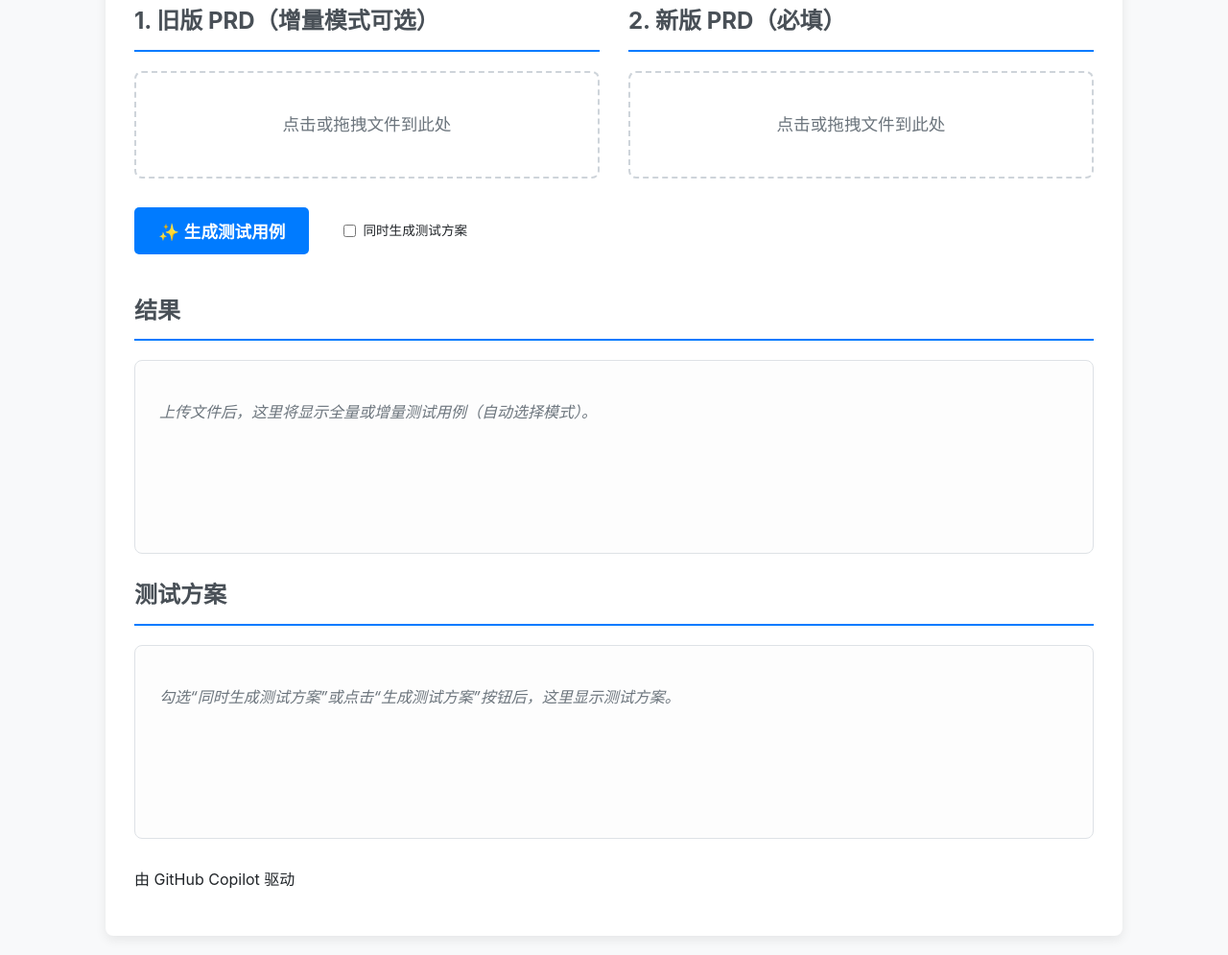
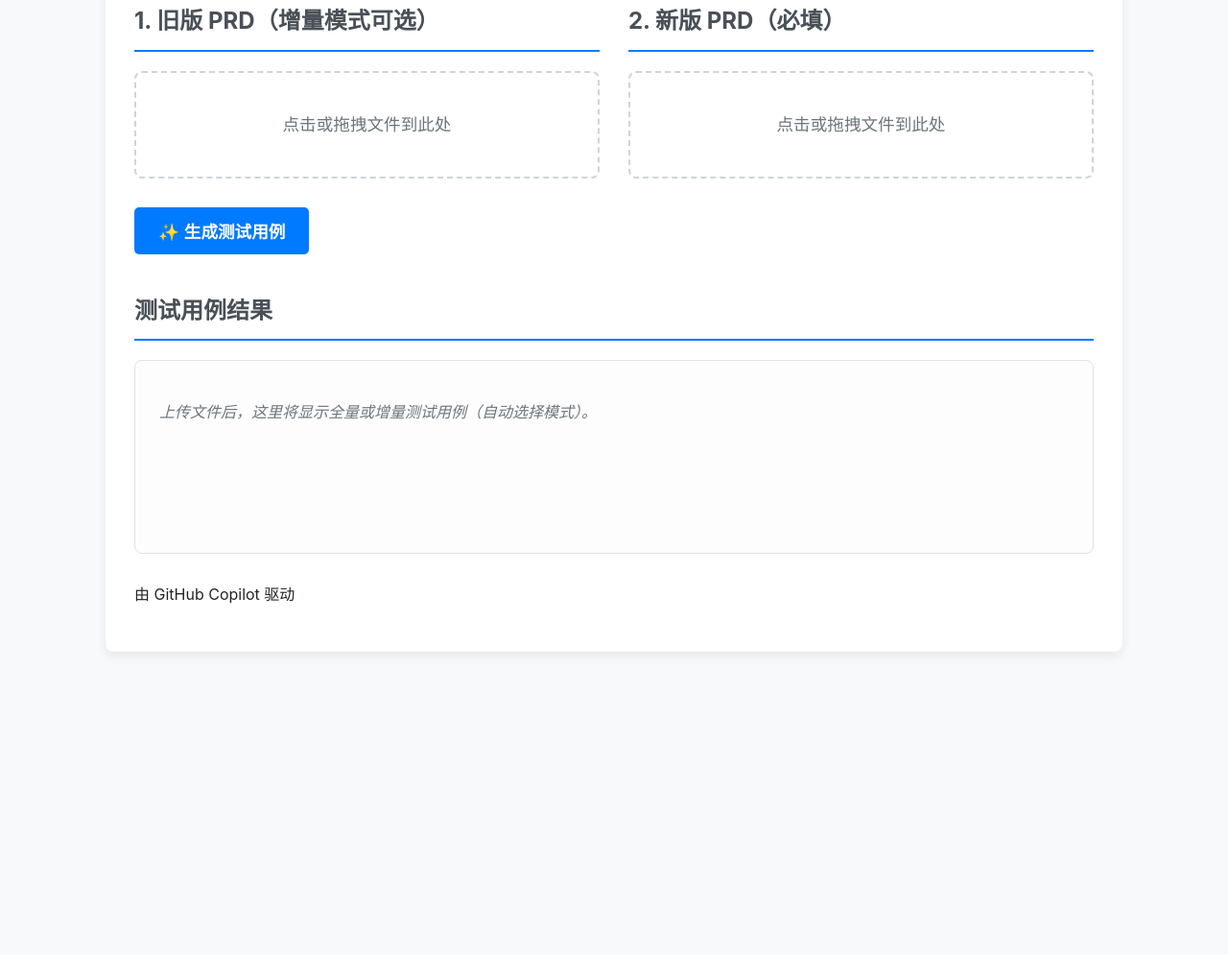
Before and after one commit to JAMES1390825/Testcase-Agent, a plain HTML site: page index.html in a window 1280 px wide. Shown: the part 426-1421 px from the top of the page at 96% size. After the commit the page ends 1125 px from the top, so only its background shows below. Drawn offline with nearby package versions, Linux system fonts and the light colour scheme.

Commit message:
chore: remove test plan UI elements from frontend

```diff
--- a/index.html
+++ b/index.html
@@ -43,26 +43,17 @@
                 </div>
             </div>
             <div class="action-section">
-                                <button id="generateBtn">✨ 生成测试用例</button>
-                                <label style="margin-left:12px;font-size:0.85em;display:inline-flex;align-items:center;gap:4px;">
-                                    <input type="checkbox" id="includePlanToggle"> 同时生成测试方案
-                                </label>
-                <button id="planBtn" class="hidden" style="background-color: #5cb85c;">📋 生成测试方案</button>
+                <button id="generateBtn">✨ 生成测试用例</button>
                 <button id="exportBtn" class="hidden">📄 导出为 CSV</button>
-                                <button id="exportPlanBtn" class="hidden" style="background-color:#17a2b8;">🗂 导出测试方案 CSV</button>
                 <div id="loading" class="hidden">
                     <div class="spinner"></div>
                     <span>正在分析版本差异并生成用例...</span>
                 </div>
             </div>
             <div class="output-section">
-                <h2>结果</h2>
+                <h2>测试用例结果</h2>
                 <div id="testCaseOutput" class="markdown-body">
                     <p class="placeholder">上传文件后，这里将显示全量或增量测试用例（自动选择模式）。</p>
-                </div>
-                <h2 style="margin-top:24px;">测试方案</h2>
-                <div id="testPlanOutput" class="markdown-body">
-                    <p class="placeholder">勾选“同时生成测试方案”或点击“生成测试方案”按钮后，这里显示测试方案。</p>
                 </div>
             </div>
         </main>
```
